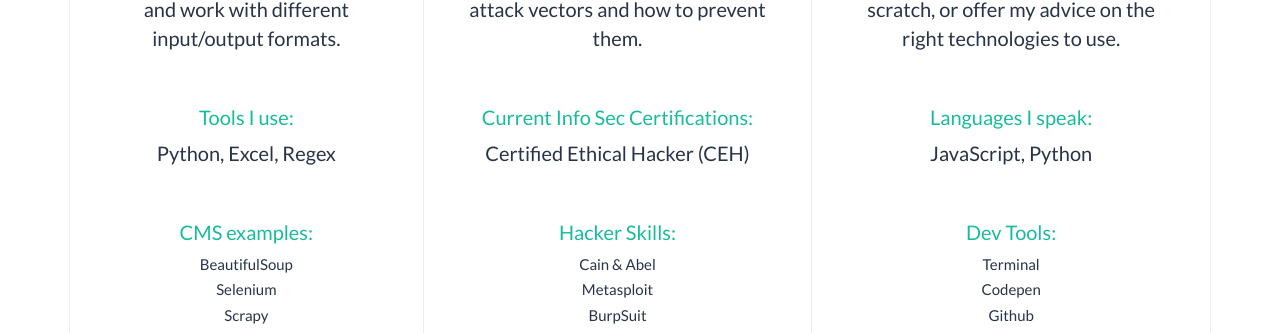
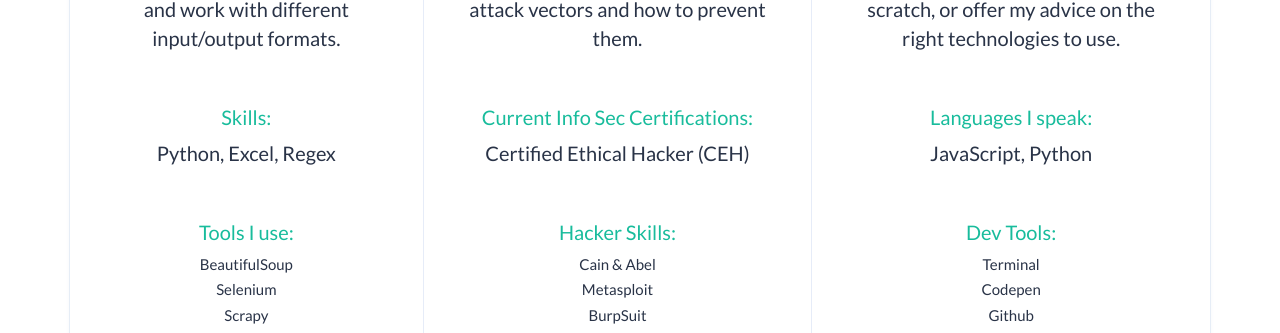
Before and after one commit to Ahmed-Elkashef/Ahmed-Elkashef.github.io, a Jekyll site: the page built from index.html, in a window 1280 px wide and 900 px high, scrolled down 2584 px. Shown: the part 155-488 px from the top of the window. Built offline with Jekyll 4.4.1, drawn with Linux system fonts in a browser that asks for light colours.

Commit message:
Update about.html

```diff
--- a/_includes/about.html
+++ b/_includes/about.html
@@ -28,9 +28,9 @@
             <figure class="image"><img class="is-skill-icon" src="img/data--scraping-icon.png"></figure>
             <h1 class="title is-size-4 is-spaced">Web Scraping Specialist</h1>
             <p>I obtain large amounts of data from various online sources, and work with different input/output formats.</p>
+            <p class="list-title has-text-primary has-text-weight-normal" style="color: #18bc9c">Skills:</p>
+            <p>Python, Excel, Regex</p>
             <p class="list-title has-text-primary has-text-weight-normal" style="color: #18bc9c">Tools I use:</p>
-            <p>Python, Excel, Regex</p>
-            <p class="list-title has-text-primary has-text-weight-normal" style="color: #18bc9c">CMS examples:</p>
             <ul>
               <li>BeautifulSoup</li>
               <li>Selenium</li>
```
